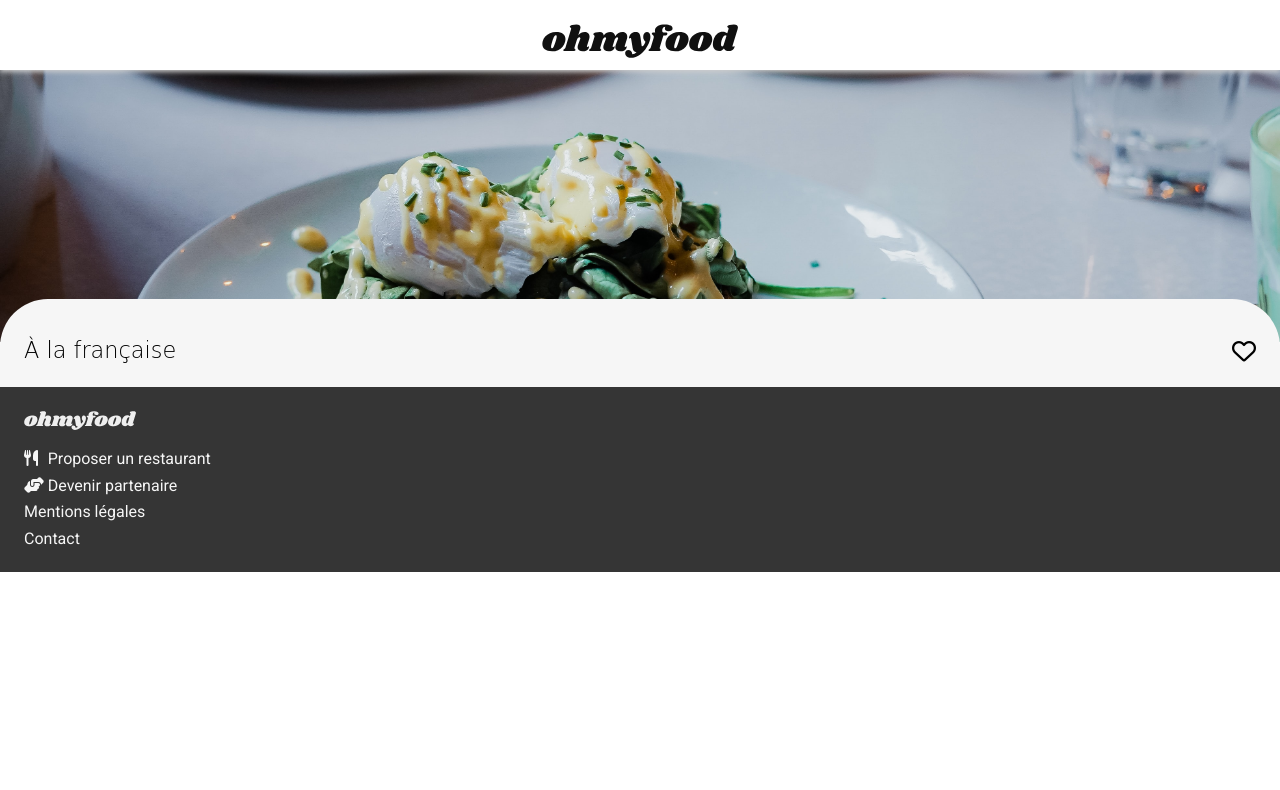
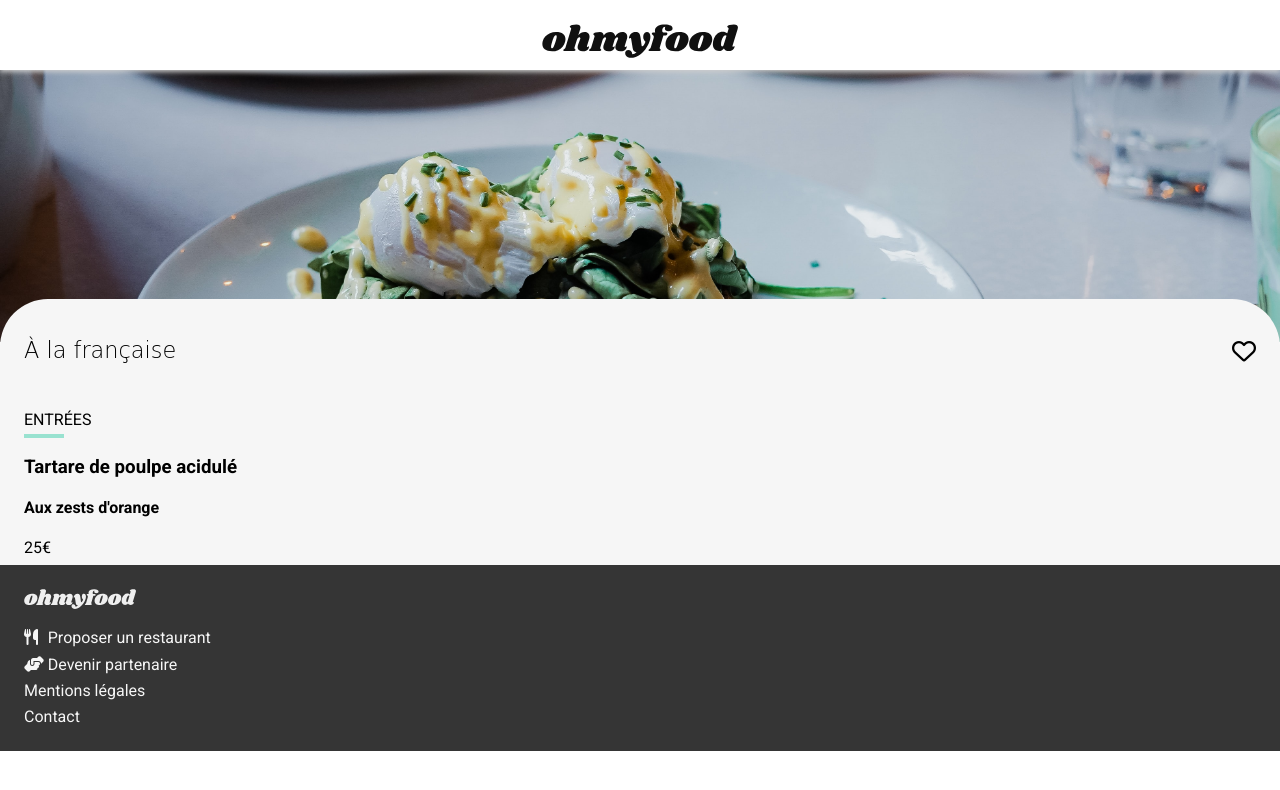
Before and after one commit to Lpiedagnel/Ohmyfood-Animate-a-web-page-with-CSS-animations, a website: page a-la-francaise.html in a window 1280 px wide. Drawn offline with Linux system fonts and the light colour scheme; a web font is replaced by a local one.

Commit message:
Add menu section HTML, CSS on title and hr menu section

```diff
--- a/a-la-francaise.html
+++ b/a-la-francaise.html
@@ -22,6 +22,16 @@
             <h1 class="menu__title">À la française</h1>
             <i class="far fa-heart menu__heart"></i>
         </div>
+       <!-- SECTION  -->
+       <section class="menu-section">
+           <h2 class="menu-section__title">ENTRÉES</h2>
+           <hr class="menu-section__line">
+           <div class="menu-section__card">
+               <h3 class="menu-section__name">Tartare de poulpe acidulé</h3>
+               <h4 class="menu-section__subtitle">Aux zests d'orange</h4>
+               <aside class="menu-section__price">25€</aside>
+           </div>
+       </section>
     </main>
     <!-- FOOTER -->
     <footer class="footer">
--- /dev/null
+++ b/sass/components/_section-menu.scss
@@ -0,0 +1,17 @@
+.menu-section {
+    padding: $little-padding;
+
+    &__title {
+        font-weight: 400;
+        font-size: 1em;
+        margin: 0;
+    }
+
+    &__line {
+        background-color: $tertiary-color;
+        height: 4px;
+        border: none;
+        width: 2.5rem;
+        margin: 5px 0;
+    }
+}
--- a/sass/main.scss
+++ b/sass/main.scss
@@ -30,7 +30,8 @@
     'components/media',
     'components/localization',
     'components/operating_step',
-    'components/restaurant-card';
+    'components/restaurant-card',
+    'components/section-menu';
 
 // 6. Page-specific styles
 @import
--- a/sass/pages/_menu.scss
+++ b/sass/pages/_menu.scss
@@ -6,6 +6,7 @@
     border-top-right-radius: 3rem;
     position: relative;
     margin-top: -3rem;
+    display: grid;
 
     &__background {
     width: 100%;
```
Also changed, not shown: css/style.css, 1 other file.
